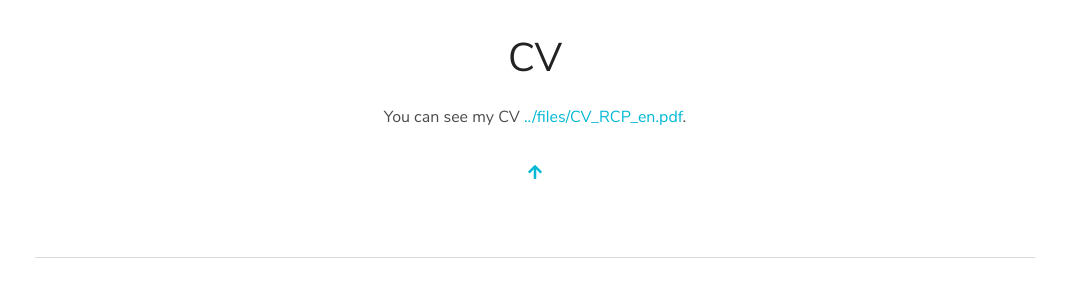
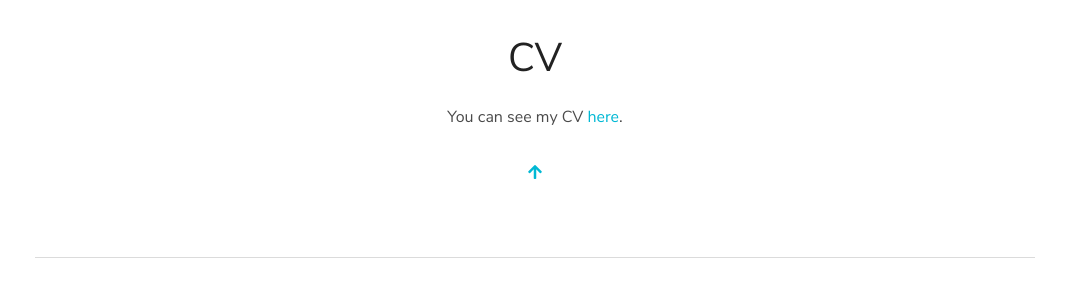
Before and after one commit to racarvajal/racarvajal.github.io, a Jekyll site: the page index.html, which Jekyll copies as it is, in a window 1280 px wide. Shown: the part 1477-1777 px from the top of the page, without its empty margins (105-1171 px from the left). Built offline with Jekyll 4.4.1, drawn with Linux system fonts in a browser that asks for light colours.

Commit message:
Fix CV location

```diff
--- a/index.html
+++ b/index.html
@@ -225,7 +225,7 @@
                 <h2 class="title is-2 has-text-centered">CV</h2>
 
                 <div class="markdown has-text-centered">
-                    <p>You can see my CV <a href="here">../files/CV_RCP_en.pdf</a>.</p>
+                    <p>You can see my CV <a href="files/CV_RCP_en.pdf">here</a>.</p>
 
                 </div>
 
```
